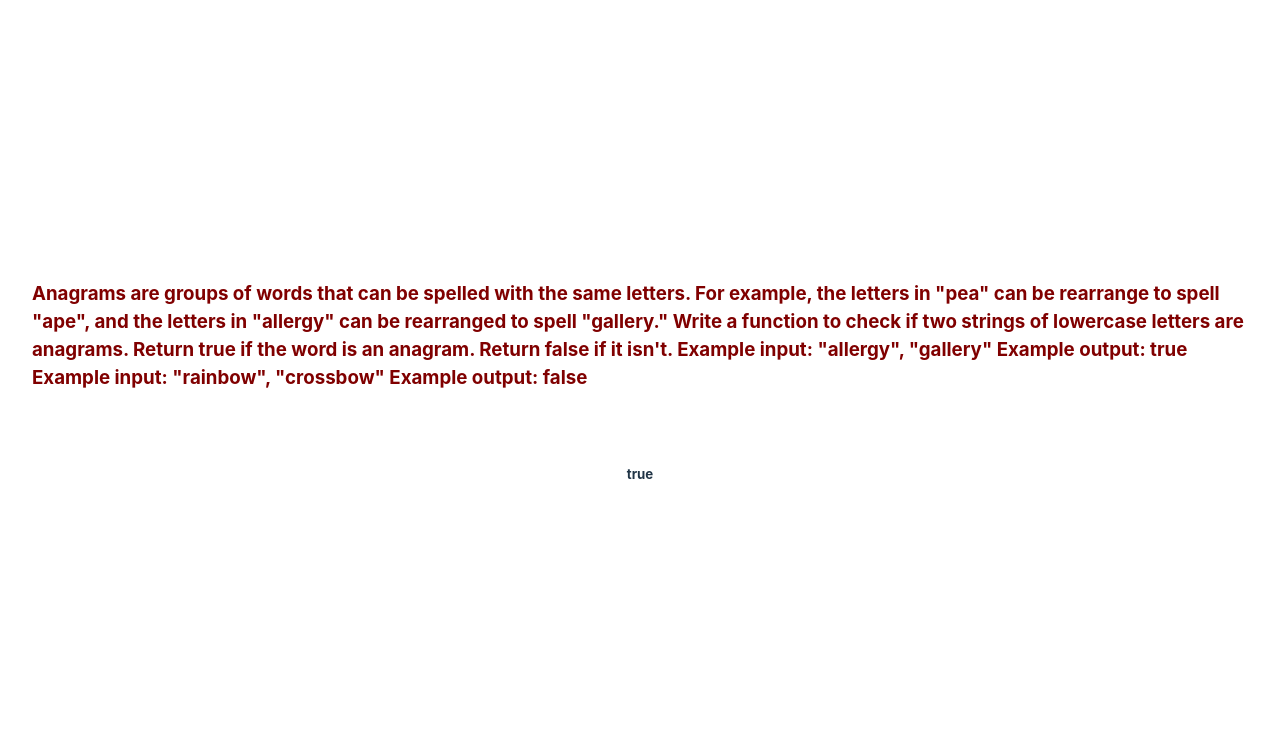
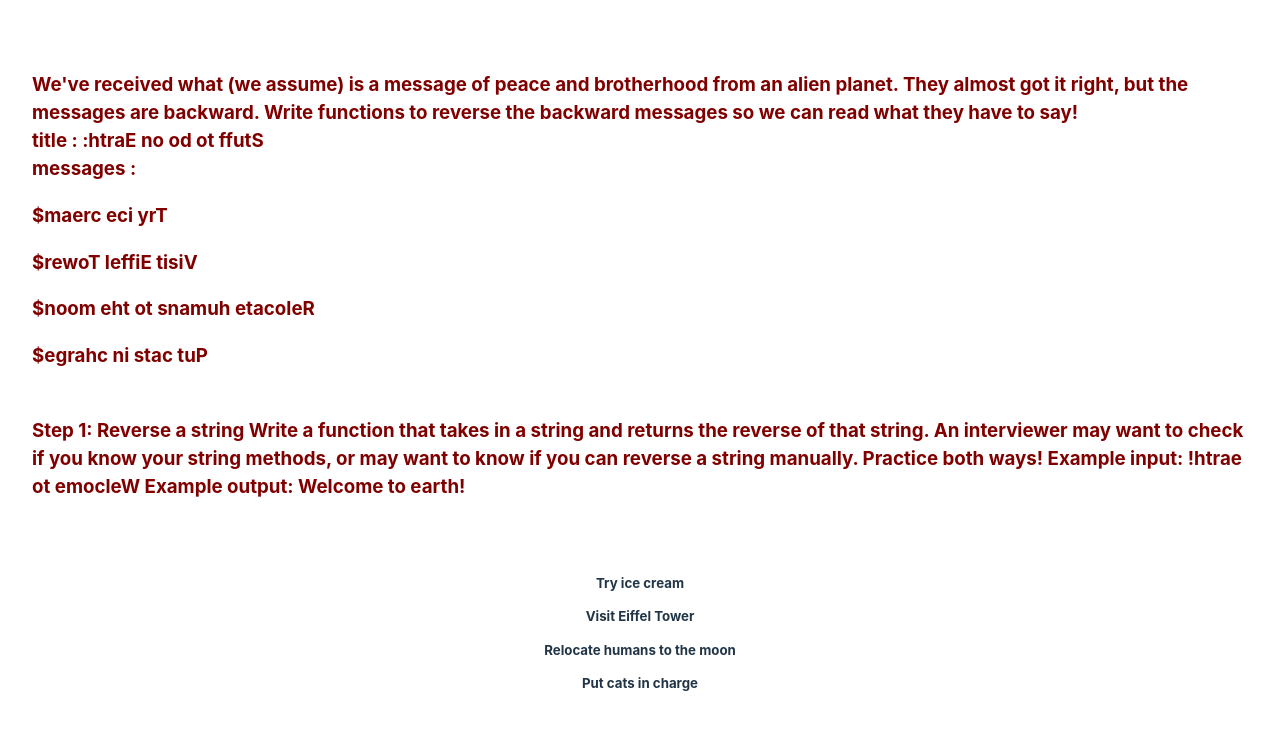
Before and after one commit to saurtripathi/JavascriptChallanges, a React (Vite) app: page / in a window 1280 px wide. Shown: the top 730 px of the page. Built offline with nearby package versions, Linux system fonts and the light colour scheme.

Commit message:
Temporary commit

```diff
--- a/src/App.jsx
+++ b/src/App.jsx
@@ -6,17 +6,28 @@ import Challange from './Challange'
 import Solution from './Solution'
 function App() {
 
+  const messages = [
+    "maerc eci yrT",
+    "rewoT leffiE tisiV",
+    "noom eht ot snamuh etacoleR",
+    "egrahc ni stac tuP",
+  ]
 
-  // const isAnagram = (word, anotherWord) => {
-  //   return word.length === anotherWord.length &&
-  //     [...word].sort().every(function (element, index) {
-  //       return element === [...anotherWord].sort()[index];
-  //     });
-  // }
 
-  const isAnagram = (word, anotherWord) =>
-    word.length === anotherWord.length &&
-    word.split('').sort().join() === anotherWord.split('').sort().join()
+  // const reversedString = str => str.split("").reduce((acc, char) => char + acc, "")
+
+  // const reversedString = str => str.split("").reverse().join("")
+
+  const reversedString = str => [...str].reverse().join("")
+
+  function reverseManually(str) {
+    let reversedString = ''
+    for (let i = str.length - 1; i >= 0; i--) {
+      reversedString += str[i]
+    }
+    return reversedString
+  }
+
 
 
 
@@ -24,7 +35,7 @@ function App() {
     <>
       <Challange />
       <div className="card">
-        <Solution isAnagram={isAnagram} />
+        <Solution messages={messages} reverseManually={reverseManually} reversedString={reversedString} word="maerc eci yrT" />
       </div>
     </>
   )
--- a/src/Challange.jsx
+++ b/src/Challange.jsx
@@ -2,26 +2,42 @@ import React from 'react'
 
 export default function Challange() {
 
-    const ana = `
-   Anagrams are groups of words that can be spelled with the same letters.
-For example, the letters in "pea" can be rearrange to spell "ape", and
-the letters in "allergy" can be rearranged to spell "gallery."
+    const des1 = `We've received what (we assume) is a message of peace and brotherhood from
+    an alien planet. They almost got it right, but the messages are
+    backward. Write functions to reverse the backward messages so we can
+    read what they have to say! `
 
-Write a function to check if two strings of lowercase letters are anagrams.
-Return true if the word is an anagram. Return false if it isn't.
 
-Example input: "allergy", "gallery"
-Example output: true
+    const title = ":htraE no od ot ffutS";
+    const messages = [
+                "maerc eci yrT",
+                "rewoT leffiE tisiV",
+                "noom eht ot snamuh etacoleR",
+                "egrahc ni stac tuP",
+            ]
+    const messageElements = messages.map(message => <p>${message}</p>)
+    const hint = ` Step 1: Reverse a string
+    Write a function that takes in a string and returns the reverse
+    of that string. An interviewer may want to check if you know your
+    string methods, or may want to know if you can reverse a string manually.
+    Practice both ways!
 
-Example input: "rainbow", "crossbow"
-Example output: false
-   `
+    Example input: !htrae ot emocleW
+    Example output: Welcome to earth!`
 
 
 
     return (
         <h3 style={{ textAlign: 'left', color: 'maroon' }}>
-            {ana}
+            {des1}
+            <br/>
+            {`title : ${title}`}
+            <br/>
+            {`messages :`}
+            {messageElements}
+            <br/>
+            {hint}
+
         </h3>
     )
 }
--- a/src/Solution.jsx
+++ b/src/Solution.jsx
@@ -1,12 +1,15 @@
 import React from 'react'
 
-export default function Solution({ isAnagram }) {
-    console.log(isAnagram("allergy", "gallery"))
+export default function Solution({ messages, reverseManually, reversedString, word }) {
+    console.log(messages, reverseManually, reversedString, word)
     // console.log(isAnagram("rainbow", "crossbow"))
+
+    const reversedMessages = messages.map(message => <p>{reversedString(message)}</p>)
     return (
         <h5>
-            {''+isAnagram("allergy", "gallery")}
-            {/* {''+isAnagram("rainbow", "crossbow")} */}
+            {/* {reversedString(word)} */}
+            {/* {reverseManually(word)} */}
+            {reversedMessages}
         </h5>
     )
 }
```
